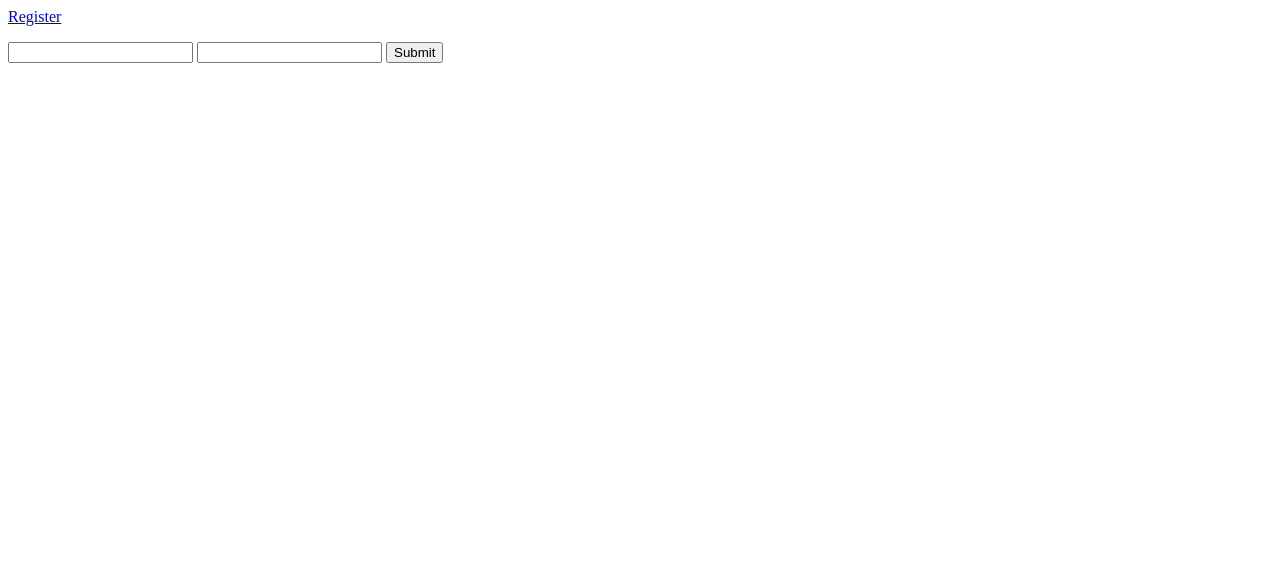
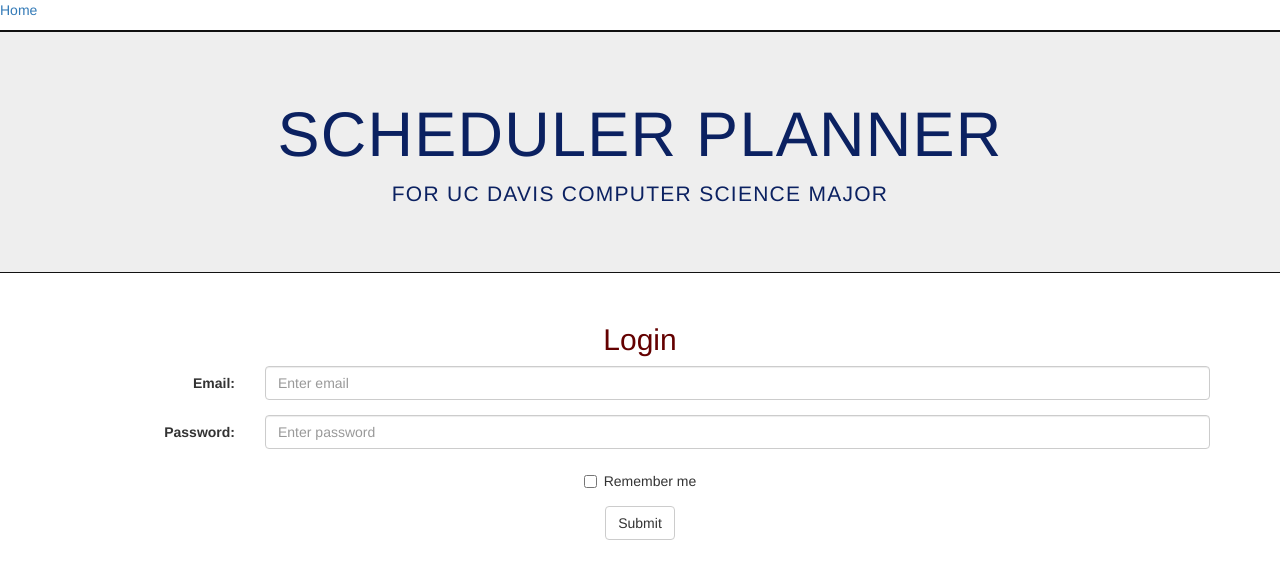
Before and after one commit to lxylxy123456/hackdavis2019, a Django app: page /login/ in a window 1280 px wide. Shown: the top 579 px of the page. Run offline with Django 3.2, Linux system fonts and the light colour scheme; some libraries are stand-ins or nearby versions.

Commit message:
Update login.html

```diff
--- a/scheduleplanner/sch_account/templates/login.html
+++ b/scheduleplanner/sch_account/templates/login.html
@@ -2,24 +2,72 @@
 <html>
 <head>
   <title>Login</title>
-  <script src="/static/js/jquery-1.11.2.js"></script>
   <script src="/static/js/obj2json.js"></script>
+
+  <meta charset="utf-8">
+  <meta name="viewport" content="width=device-width, initial-scale=1">
+  <link rel="stylesheet" href="https://maxcdn.bootstrapcdn.com/bootstrap/3.4.0/css/bootstrap.min.css">
+  <script src="https://ajax.googleapis.com/ajax/libs/jquery/3.3.1/jquery.min.js"></script>
+  <script src="https://maxcdn.bootstrapcdn.com/bootstrap/3.4.0/js/bootstrap.min.js"></script>
+  <style type="text/css">
+  div.jumbotron{
+  text-transform: uppercase;
+  letter-spacing: 0.1em;
+  font-size: 90%;
+  border-bottom: 1px solid #111111;
+  border-top: 2px solid #111111;
+  text-align: left;
+  }
+
+  </style>
 </head>
 <body>
-  <p><a href="/register/">Register</a></p>
-  <form id="form" action="/login/" method="POST" onsubmit="event.preventDefault()">
-    {% csrf_token %}
-    <input id="username" type="name" name="username" />
-    <input id="password" type="password" name="password" />
-    <input id="submit" type="submit" value="Submit" />
+  <p><a href="/">Home</a></p>
+
+<div class="jumbotron" >
+  <h1 style="text-align: center; color: #0B2161;">Scheduler Planner</h1>
+  <p style="text-align: center; color: #0B2161;">For UC Davis Computer Science Major</p>
+</div>
+
+
+<div class="container">
+  <h2 style="text-align: center; color: rgb(100,0,0);">Login</h2>
+  <form class="form-horizontal" style="text-align: center" action="/login/" method="POST" onsubmit="event.preventDefault()">
+    <div class="form-group">
+      <label class="control-label col-sm-2" for="email">Email:</label>
+      <div class="col-sm-10">
+        <input type="email" class="form-control" id="email" placeholder="Enter email" name="email">
+      </div>
+    </div>
+    <div class="form-group">
+      <label class="control-label col-sm-2" for="pwd">Password:</label>
+      <div class="col-sm-10">
+        <input type="password" class="form-control" id="pwd" placeholder="Enter password" name="pwd">
+      </div>
+    </div>
+    <div class="form-group">
+      <div class="col-sm-offset-1 col-sm-10">
+        <div class="checkbox">
+          <label><input type="checkbox" name="remember"> Remember me</label>
+        </div>
+      </div>
+    </div>
+    <div class="form-group">
+      <div class="col-sm-offset-1 col-sm-10">
+        <button type="submit" class="btn btn-default">Submit</button>
+      </div>
+    </div>
   </form>
+</div>
+
   <script>
 $("#submit").on("click", function(e) {
-	Ajax("/login/", "POST", {
-		"username": $("#username")[0].value,
-		"password": $("#password")[0].value,
-	}, $("#form"));
+  Ajax("/login/", "POST", {
+    "username": $("#username")[0].value,
+    "password": $("#password")[0].value,
+  });
 });
   </script>
+
 </body>
 </html>
```
